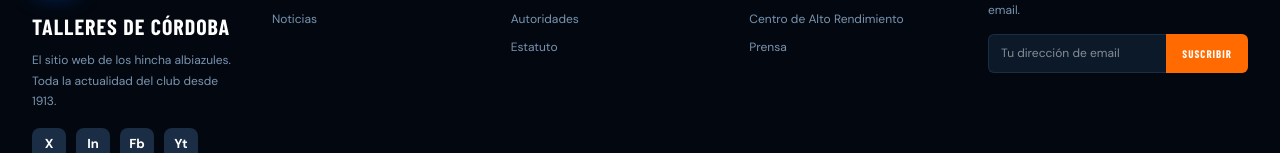
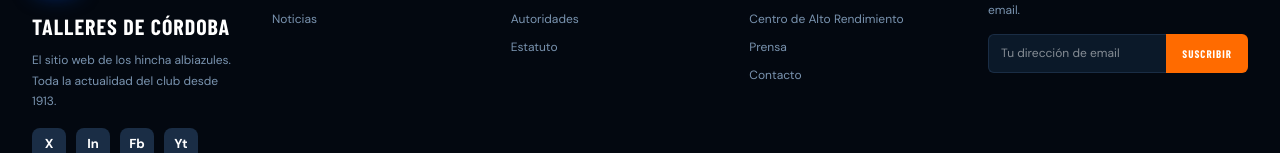
Before and after one commit to cris-imc/todo-talleres, a Next.js app: page /institucional/autoridades in a window 1280 px wide. Shown: the part 1816-1969 px from the top of the page. Built offline with nearby package versions, Linux system fonts and the light colour scheme; a web font is replaced by a local one.

Commit message:
feat: enlazadas paginas institucionales al footer

```diff
--- a/src/components/Footer.tsx
+++ b/src/components/Footer.tsx
@@ -6,8 +6,8 @@
 
 const sections = [
     { title: 'Secciones', color: '#FF6B00', links: [{ label: 'Inicio', href: '/' }, { label: 'Noticias', href: '/noticias' }] },
-    { title: 'Institucional', color: '#FF6B00', links: [{ label: 'Historia', href: '#' }, { label: 'Autoridades', href: '#' }, { label: 'Estatuto', href: '#' }] },
-    { title: 'Contacto', color: '#FF6B00', links: [{ label: 'Sede Social', href: '#' }, { label: 'Centro de Alto Rendimiento', href: '#' }, { label: 'Prensa', href: '#' }] },
+    { title: 'Institucional', color: '#FF6B00', links: [{ label: 'Historia', href: '/institucional/historia' }, { label: 'Autoridades', href: '/institucional/autoridades' }, { label: 'Estatuto', href: '/institucional/estatuto' }] },
+    { title: 'Contacto', color: '#FF6B00', links: [{ label: 'Sede Social', href: '/institucional/sede-social' }, { label: 'Centro de Alto Rendimiento', href: '/institucional/car' }, { label: 'Prensa', href: '/institucional/prensa' }, { label: 'Contacto', href: '/institucional/contacto' }] },
 ]
 
 export const Footer: React.FC = () => {
```
